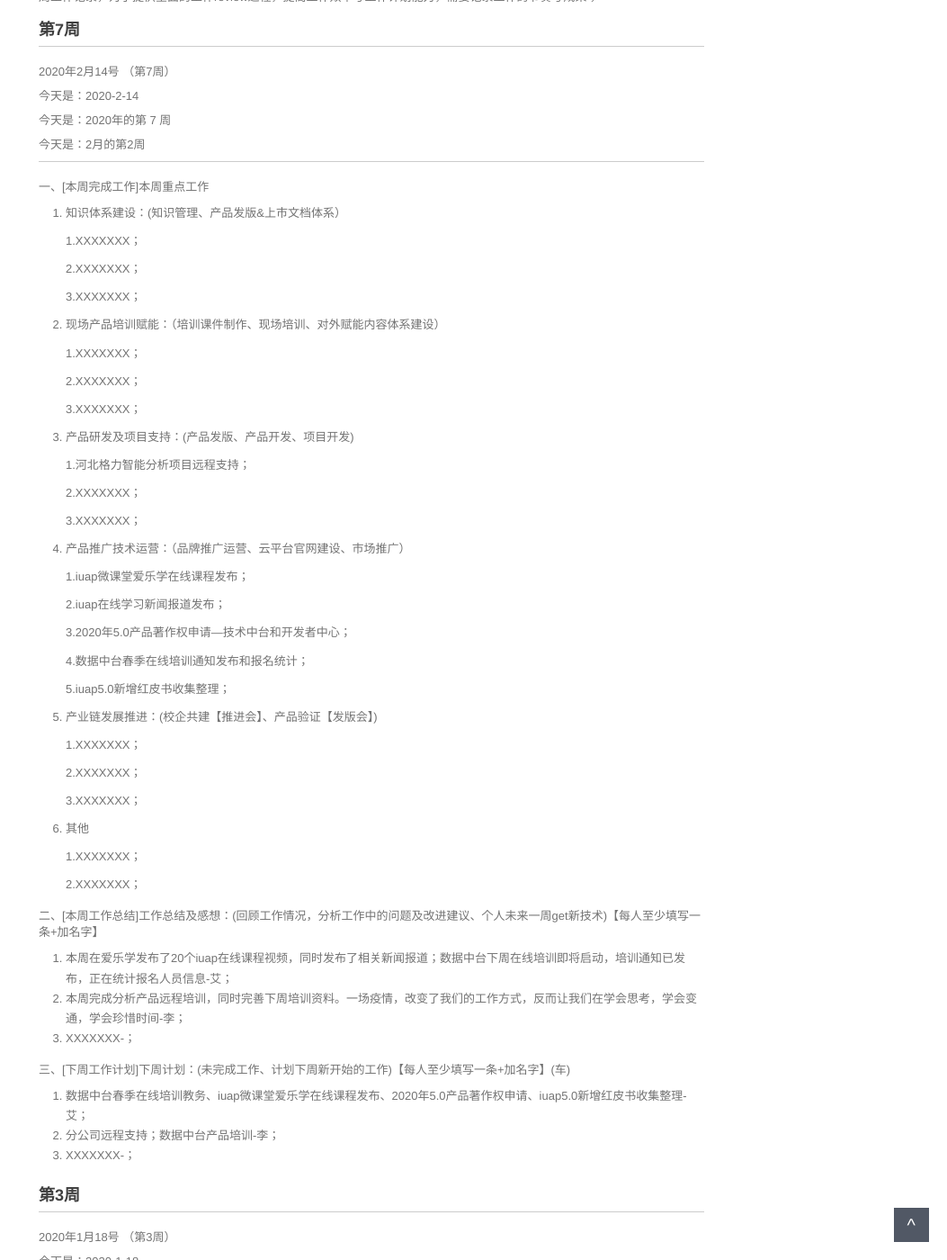
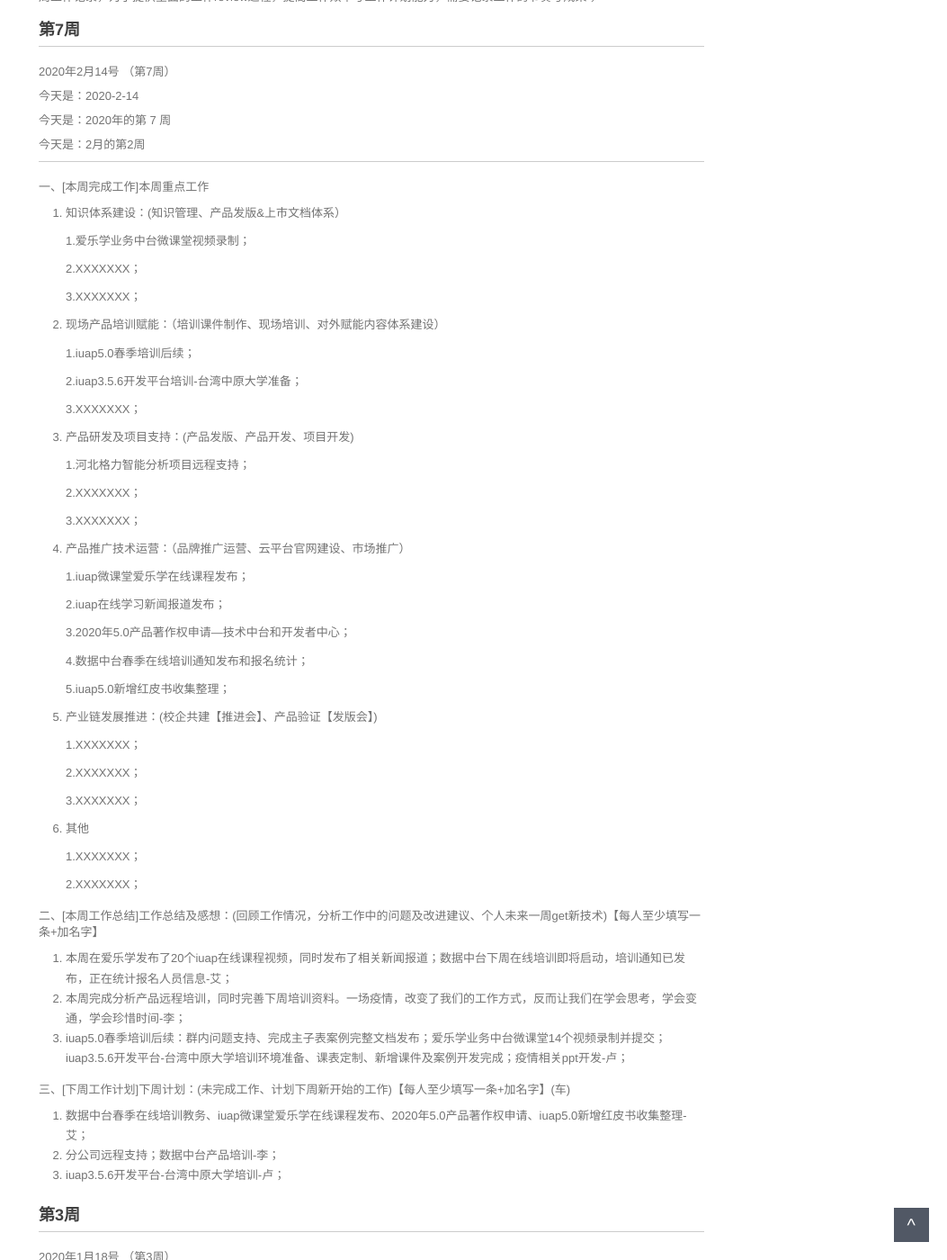
Before and after one commit to walllFlower/blog, a Jekyll site: the page built from _posts/2018-07-17-day_report_cxz.md, in a window 1280 px wide and 1400 px high, scrolled down 310 px. Shown: the whole window at 90% size, without its empty margins (227-1280 px from the left). Built offline with Jekyll 4.4.1, drawn with Linux system fonts in a browser that asks for light colours; comment, search, counter and statistics services are not loaded.

Commit message:
Update 2018-07-17-day_report_cxz.md

```diff
--- a/_posts/2018-07-17-day_report_cxz.md
+++ b/_posts/2018-07-17-day_report_cxz.md
@@ -26,7 +26,7 @@ categories: 技术运营工作周报
 
 1. 知识体系建设：(知识管理、产品发版&上市文档体系）
 
-    1.XXXXXXX；
+    1.爱乐学业务中台微课堂视频录制；
 
     2.XXXXXXX；
 
@@ -34,9 +34,9 @@ categories: 技术运营工作周报
 
 2. 现场产品培训赋能：（培训课件制作、现场培训、对外赋能内容体系建设）
 
-    1.XXXXXXX；
-
-    2.XXXXXXX；
+    1.iuap5.0春季培训后续；
+
+    2.iuap3.5.6开发平台培训-台湾中原大学准备；
 
     3.XXXXXXX；
 
@@ -59,6 +59,7 @@ categories: 技术运营工作周报
     4.数据中台春季在线培训通知发布和报名统计；
 
     5.iuap5.0新增红皮书收集整理；
+
 
 
 5. 产业链发展推进：(校企共建【推进会】、产品验证【发版会】)
@@ -79,13 +80,13 @@ categories: 技术运营工作周报
 
 1. 本周在爱乐学发布了20个iuap在线课程视频，同时发布了相关新闻报道；数据中台下周在线培训即将启动，培训通知已发布，正在统计报名人员信息-艾；
 2. 本周完成分析产品远程培训，同时完善下周培训资料。一场疫情，改变了我们的工作方式，反而让我们在学会思考，学会变通，学会珍惜时间-李；
-3. XXXXXXX-；
+3. iuap5.0春季培训后续：群内问题支持、完成主子表案例完整文档发布；爱乐学业务中台微课堂14个视频录制并提交；iuap3.5.6开发平台-台湾中原大学培训环境准备、课表定制、新增课件及案例开发完成；疫情相关ppt开发-卢；
 
 三、[下周工作计划]下周计划：(未完成工作、计划下周新开始的工作)【每人至少填写一条+加名字】(车)
 
 1. 数据中台春季在线培训教务、iuap微课堂爱乐学在线课程发布、2020年5.0产品著作权申请、iuap5.0新增红皮书收集整理-艾；
 2. 分公司远程支持；数据中台产品培训-李；
-3. XXXXXXX-；
+3. iuap3.5.6开发平台-台湾中原大学培训-卢；
 
 
 
```
